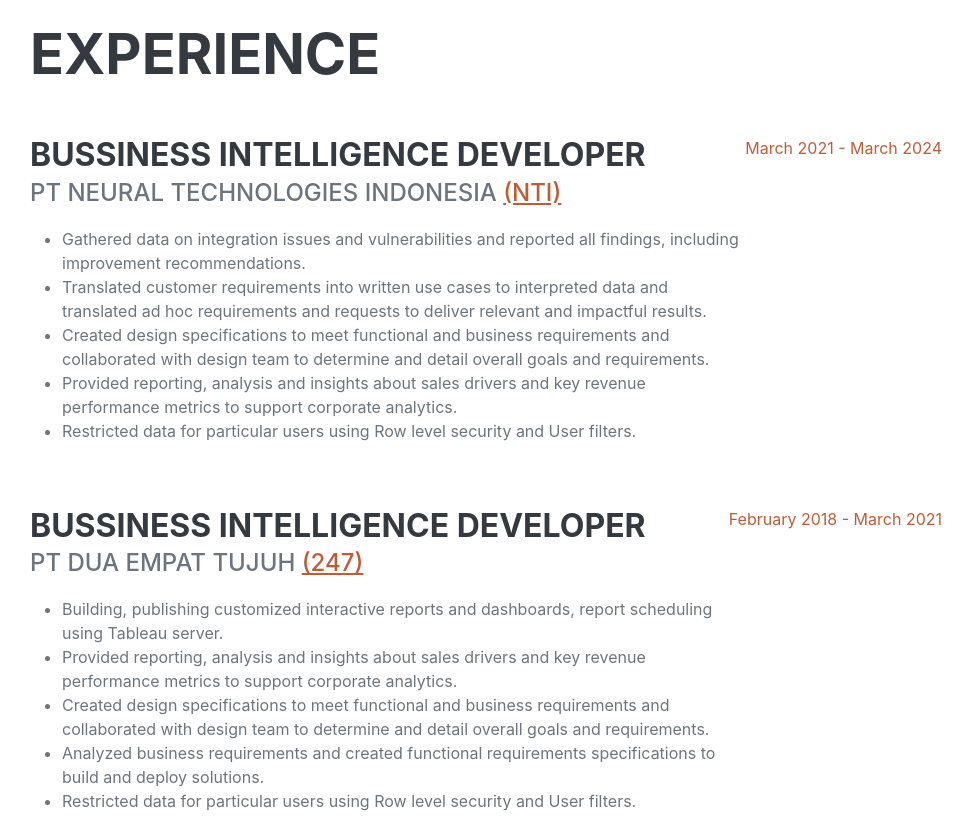
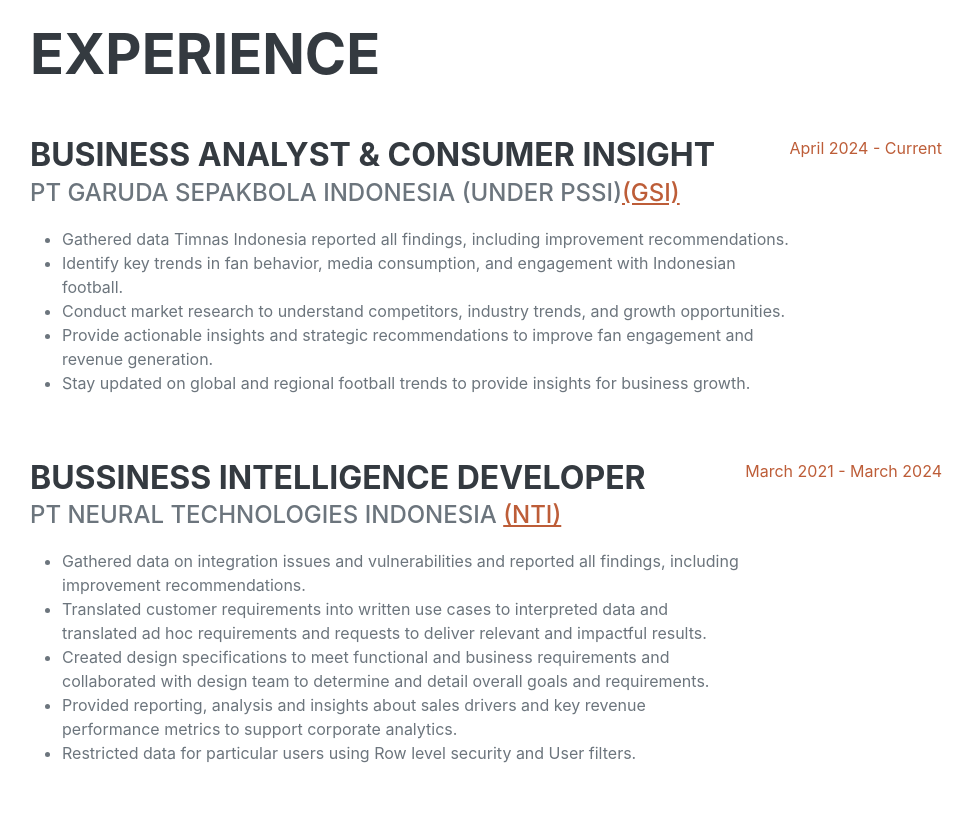
Before and after one commit to thebettercode/tentang-saya, a plain HTML site: page index.html in a window 1280 px wide. Shown: the part 860-1676 px from the top of the page, without its empty margins (290-1263 px from the left). Drawn offline with nearby package versions, Linux system fonts and the light colour scheme; a web font is replaced by a local one.

Commit message:
Update index.html

```diff
--- a/index.html
+++ b/index.html
@@ -70,6 +70,24 @@
             <section class="resume-section" id="experience">
                 <div class="resume-section-content">
                     <h2 class="mb-5">Experience</h2>
+                    <!-- GSI -->
+                    <div class="d-flex flex-column flex-md-row justify-content-between mb-5">
+                        <div class="flex-grow-1">
+                            <h3 class="mb-0">Business Analyst & Consumer Insight</h3>
+                            <div class="subheading mb-3">PT Garuda Sepakbola Indonesia (Under PSSI)<a href="https://www.linkedin.com/company/garuda-sepak-bola-indonesia/posts/?feedView=all" target="_blank">(GSI)</a></div>
+                            <p>
+                                <ul>
+                                    <li>Gathered data Timnas Indonesia reported all findings, including improvement recommendations.</li>
+                                    <li>Identify key trends in fan behavior, media consumption, and engagement with Indonesian football.</li>
+                                    <li>Conduct market research to understand competitors, industry trends, and growth opportunities.</li>
+                                    <li>Provide actionable insights and strategic recommendations to improve fan engagement and revenue generation.</li>
+                                    <li>Stay updated on global and regional football trends to provide insights for business growth.</li>
+                                </ul>
+                            </p>
+                        </div>
+                        <div class="flex-shrink-0"><span class="text-primary">April 2024 - Current</span></div>
+                    </div>
+                    <!-- NTI -->
                     <div class="d-flex flex-column flex-md-row justify-content-between mb-5">
                         <div class="flex-grow-1">
                             <h3 class="mb-0">Bussiness Intelligence Developer</h3>
@@ -90,6 +108,7 @@
                         </div>
                         <div class="flex-shrink-0"><span class="text-primary">March 2021 - March 2024</span></div>
                     </div>
+                    <!-- 247 -->
                     <div class="d-flex flex-column flex-md-row justify-content-between mb-5">
                         <div class="flex-grow-1">
                             <h3 class="mb-0">Bussiness Intelligence Developer</h3>
@@ -230,6 +249,11 @@
                     <h2 class="mb-5">Awards & Certifications</h2>
                     <ul class="fa-ul mb-0">
                         <li>
+                            <span class="fa-li"><i class="fas fa-trophy text-warning"></i></span><a class="social-icon" href="https://drive.google.com/file/d/1HvNRUctSdSA3l6pjxS_SQegtVbjPZItl/view?usp=sharing" target="_blank">
+                            <!-- 1 <sup>st</sup> -->
+                            Fast Track Data Engineer by Digital Skola</a>
+                        </li>
+                        <li>
                             <span class="fa-li"><i class="fas fa-trophy text-warning"></i></span><a class="social-icon" href="https://drive.google.com/file/d/1Dhs7wOdav0DMsgSr560POJRASjyAsFA8/view?usp=sharing" target="_blank">
                             <!-- 1 <sup>st</sup> -->
                             Telkomsel Appreciation Letter Rafi Reporting Completion</a>
```
